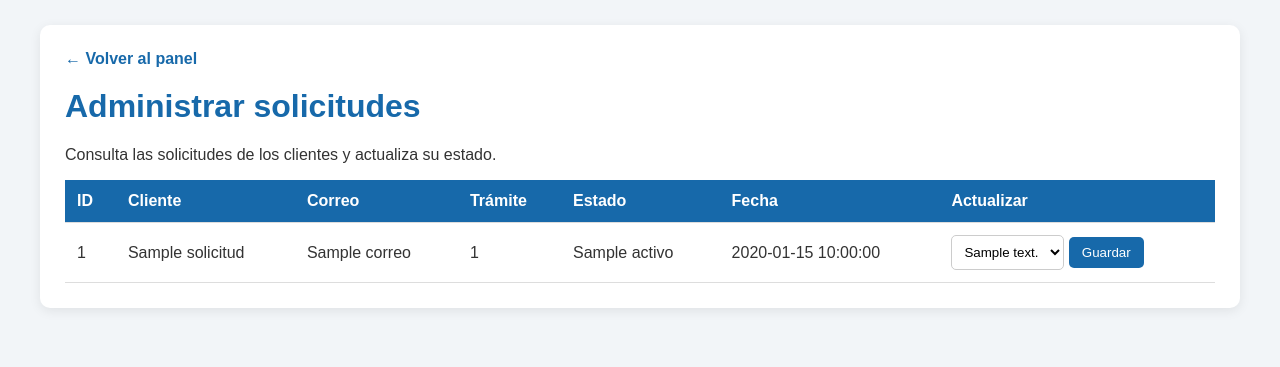
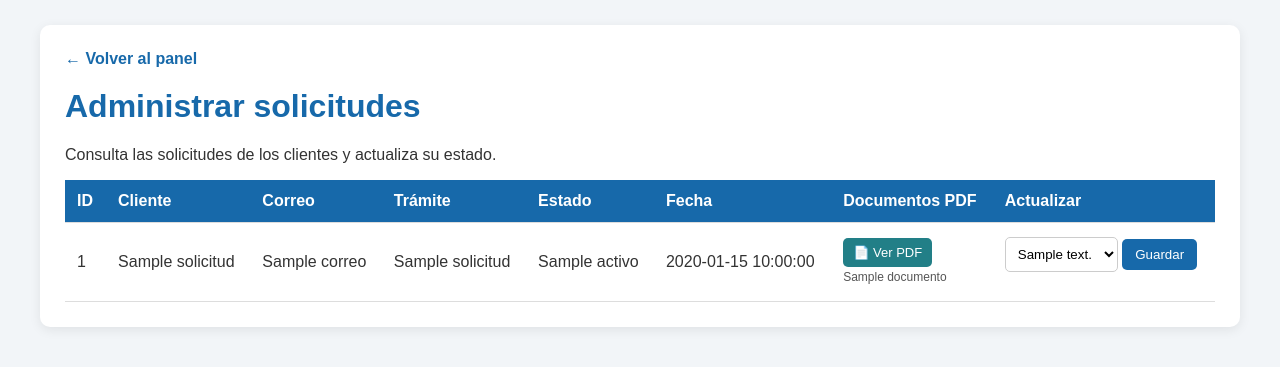
Before and after one commit to emmanuel1-sudo/Transiweb, a Flask app: template MVC/templates/admin/solicitudes.html in a window 1280 px wide. Shown: the top 367 px of the page. Run offline with Flask 3, Linux system fonts and the light colour scheme; the template is opened without the code that fills it: most values are stand-ins (such as "Sample title", 1, 10 or a date in 2020).

Commit message:
Refactor solicitudes.html to enhance document handling

```diff
--- a/MVC/templates/admin/solicitudes.html
+++ b/MVC/templates/admin/solicitudes.html
@@ -1,4 +1,4 @@
-<!DOCTYPE html>
+
 <html lang="es">
 <head>
     <meta charset="UTF-8">
@@ -51,13 +51,14 @@
         table {
             width: 100%;
             border-collapse: collapse;
-            min-width: 800px;
+            min-width: 1100px;
         }
 
         th, td {
             padding: 12px;
             border-bottom: 1px solid #ddd;
             text-align: left;
+            vertical-align: middle;
         }
 
         th {
@@ -89,6 +90,29 @@
             background: #10558c;
         }
 
+        .ver-documento {
+            display: inline-block;
+            margin: 3px 0;
+            padding: 7px 10px;
+            background: #227F87;
+            color: white;
+            text-decoration: none;
+            border-radius: 5px;
+            font-size: 13px;
+        }
+
+        .ver-documento:hover {
+            background: #176B3A;
+        }
+
+        .nombre-documento {
+            display: inline-block;
+            margin-bottom: 5px;
+            color: #555;
+            font-size: 12px;
+            overflow-wrap: anywhere;
+        }
+
         .mensaje {
             padding: 12px;
             margin-bottom: 15px;
@@ -110,16 +134,28 @@
             padding: 25px;
             color: #666;
         }
+
+        .sin-documentos {
+            color: #888;
+            font-size: 13px;
+        }
     </style>
 </head>
 
 <body>
     <div class="contenedor">
-        <a class="volver" href="/admin_lobby">← Volver al panel</a>
+
+        <a class="volver" href="/admin_lobby">
+            ← Volver al panel
+        </a>
 
         <h1>Administrar solicitudes</h1>
-        <p>Consulta las solicitudes de los clientes y actualiza su estado.</p>
 
+        <p>
+            Consulta las solicitudes de los clientes y actualiza su estado.
+        </p>
+
+        <!-- MENSAJES DEL SISTEMA -->
         {% with mensajes = get_flashed_messages(with_categories=true) %}
             {% if mensajes %}
                 {% for categoria, mensaje in mensajes %}
@@ -130,7 +166,9 @@
             {% endif %}
         {% endwith %}
 
+        <!-- TABLA DE SOLICITUDES -->
         <div class="tabla-contenedor">
+
             <table>
                 <thead>
                     <tr>
@@ -140,57 +178,133 @@
                         <th>Trámite</th>
                         <th>Estado</th>
                         <th>Fecha</th>
+                        <th>Documentos PDF</th>
                         <th>Actualizar</th>
                     </tr>
                 </thead>
 
                 <tbody>
+
                     {% for solicitud in solicitudes %}
+
                         <tr>
-                            <td>{{ solicitud.id }}</td>
-                            <td>{{ solicitud.nombre }}</td>
-                            <td>{{ solicitud.correo }}</td>
-                            <td>{{ solicitud.tramite_id }}</td>
+
+                            <td>
+                                {{ solicitud.id }}
+                            </td>
+
+                            <td>
+                                {{ solicitud.nombre }}
+                            </td>
+
+                            <td>
+                                {{ solicitud.correo }}
+                            </td>
+
+                            <td>
+                               {{ solicitud.nombre_tramite }}
+                            </td>
+
                             <td>
                                 {{ estados.get(solicitud.estado, solicitud.estado) }}
                             </td>
-                            <td>{{ solicitud.fecha_solicitud }}</td>
 
                             <td>
-                                <form method="POST"
-                                      action="{{ url_for('admin.solicitudes') }}">
+                                {{ solicitud.fecha_solicitud }}
+                            </td>
 
-                                    <input type="hidden"
-                                           name="solicitud_id"
-                                           value="{{ solicitud.id }}">
+                            <!-- DOCUMENTOS PDF -->
+                            <td>
+
+                                {% if solicitud.documentos %}
+
+                                    {% for documento in solicitud.documentos %}
+
+                                        <a
+                                            class="ver-documento"
+                                            href="{{ url_for('admin.ver_documento', documento_id=documento.id) }}"
+                                            target="_blank"
+                                            rel="noopener noreferrer">
+
+                                            📄 Ver PDF
+
+                                        </a>
+
+                                        <br>
+
+                                        <small class="nombre-documento">
+                                            {{ documento.nombre_archivo }}
+                                        </small>
+
+                                        <br>
+
+                                    {% endfor %}
+
+                                {% else %}
+
+                                    <span class="sin-documentos">
+                                        Sin documentos
+                                    </span>
+
+                                {% endif %}
+
+                            </td>
+
+                            <!-- ACTUALIZAR ESTADO -->
+                            <td>
+
+                                <form
+                                    method="POST"
+                                    action="{{ url_for('admin.solicitudes') }}">
+
+                                    <input
+                                        type="hidden"
+                                        name="solicitud_id"
+                                        value="{{ solicitud.id }}">
 
                                     <select name="estado" required>
+
                                         {% for valor, texto in estados.items() %}
-                                            <option value="{{ valor }}"
+
+                                            <option
+                                                value="{{ valor }}"
                                                 {% if solicitud.estado == valor %}
                                                     selected
                                                 {% endif %}>
+
                                                 {{ texto }}
+
                                             </option>
+
                                         {% endfor %}
+
                                     </select>
 
                                     <button type="submit">
                                         Guardar
                                     </button>
+
                                 </form>
+
                             </td>
+
                         </tr>
+
                     {% else %}
+
                         <tr>
-                            <td colspan="7" class="sin-solicitudes">
+                            <td colspan="8" class="sin-solicitudes">
                                 No hay solicitudes registradas.
                             </td>
                         </tr>
+
                     {% endfor %}
+
                 </tbody>
             </table>
+
         </div>
+
     </div>
 </body>
 </html>
```
